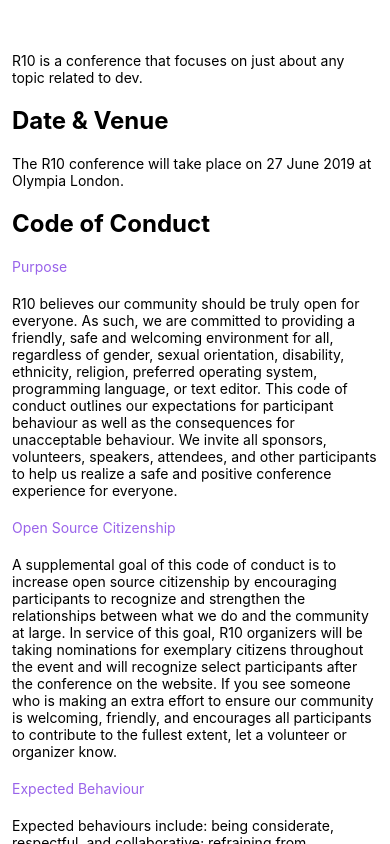
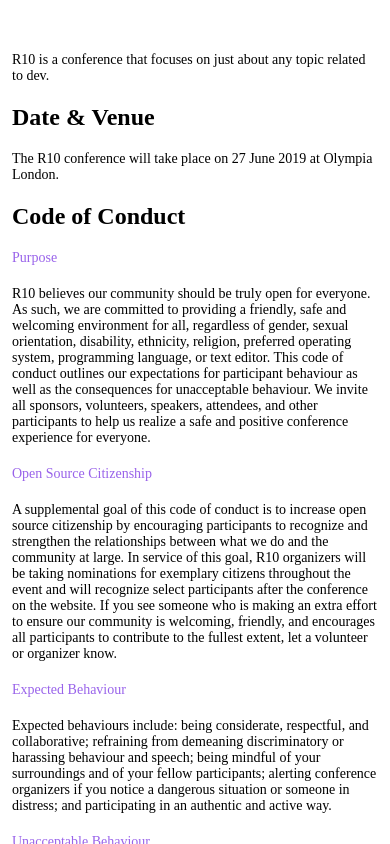
Before and after one commit to Fredgroom/r10, a React Native app: screen / in a window 390 px wide. Built offline with nearby package versions, Linux system fonts and the light colour scheme.

Commit message:
fonts imported and link asset package.json

```diff
--- a/js/components/ConductItem/styles.js
+++ b/js/components/ConductItem/styles.js
@@ -1,13 +1,14 @@
 import { StyleSheet } from 'react-native';
-import {colours} from '../../config/styles';
+import {colours, fonts} from '../../config/styles';
 
 export const styles = StyleSheet.create({
     conductHeader: {
+        fontFamily: fonts.regular,
         color: colours.purple,
         marginTop: 20,
         marginBottom: 20,
     },
     conductText: {
-
+       fontFamily: fonts.light,
     },
 });
--- a/js/config/styles.js
+++ b/js/config/styles.js
@@ -9,6 +9,6 @@
 }
 
 export const fonts = {
-    regular: 'Montserrat Regular',
-    light: 'Montserrat Light'
+    regular: 'Montserrat-Regular',
+    light: 'Montserrat-Light'
 }
--- a/js/screens/About/styles.js
+++ b/js/screens/About/styles.js
@@ -1,4 +1,5 @@
 import { StyleSheet } from 'react-native';
+import {fonts} from '../../config/styles'
 
 export const styles = StyleSheet.create({
     container: {
@@ -10,11 +11,13 @@
         textAlign: 'left',
         marginTop: 20,
         marginBottom: 20,
+        fontFamily: fonts.light,
         // margin: 10,
     },
     heading: {
         fontSize: 24,
         fontWeight: 'bold',
+        fontFamily: fonts.regular,
 
         // margin: 10,
     },
--- a/package.json
+++ b/package.json
@@ -22,5 +22,10 @@
   },
   "jest": {
     "preset": "react-native"
+  },
+  "rnpm": {
+    "assets": [
+      "js/assets/fonts/"
+    ]
   }
 }
```
Also changed, not shown: js/assets/fonts/Montserrat-Light.ttf (added), js/assets/fonts/Montserrat-Regular.ttf (added), 4 other files (tests, documents, lock files or other folders).
